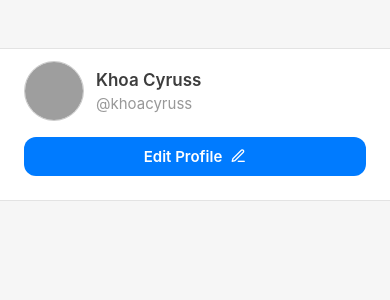
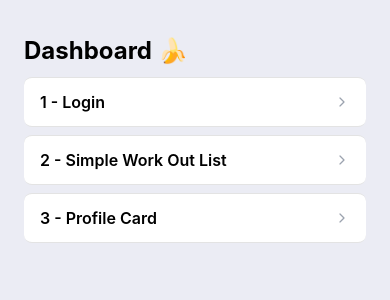
Before and after one commit to dinhdangkhoa0201/withframe-tutorial, a React Native app: screen / in a window 390 px wide. Shown: the top 300 px of the page. Built offline with nearby package versions, Linux system fonts and the light colour scheme; grey boxes are pictures that could not be loaded.

Commit message:
dev: add dashboard screen

```diff
--- a/App.js
+++ b/App.js
@@ -1,9 +1,9 @@
-import ProfileCard2 from "./src/screens/3-profilecard/ProfileCard2";
+import Dashboard from "./src/screens/0-dashboard/Dashboard";
 
 export default function App() {
     return (
         <>
-            <ProfileCard2/>
+            <Dashboard/>
         </>
     );
 }
--- /dev/null
+++ b/src/screens/0-dashboard/Dashboard.js
@@ -0,0 +1,78 @@
+import React from "react";
+import {SafeAreaView, StyleSheet, Text, TouchableOpacity, View} from "react-native";
+import Feather from "react-native-vector-icons/Feather";
+
+const items = [
+    {
+        name: "1 - Login"
+    }, {
+        name: "2 - Simple Work Out List"
+    }, {
+        name: "3 - Profile Card",
+        children: [
+            {name: "Profile Card 1"},
+            {name: "Profile Card 2"}
+        ]
+    }
+]
+
+export default function Dashboard() {
+    return (
+        <SafeAreaView style={{flex: 1, backgroundColor: "#ebecf4"}}>
+            <View style={styles.container}>
+                <Text style={styles.title}>Dashboard 🍌</Text>
+                {
+                    items.map((item, index) => (
+                        <TouchableOpacity
+                            key={index}
+                            onPress={() => {
+                                // Handle navigation to respective screen
+                            }}>
+                            <View style={styles.card}>
+                                <Text style={styles.cardTitle}>{item.name}</Text>
+
+                                <View style={styles.cardAction}>
+                                    <Feather name={"chevron-right"} size={16} color={"#9ca3af"}/>
+                                </View>
+                            </View>
+                        </TouchableOpacity>
+                    ))
+                }
+            </View>
+        </SafeAreaView>
+    )
+}
+
+const styles = StyleSheet.create({
+    container: {
+        flex: 1,
+        padding: 24
+    },
+    title: {
+        fontSize: 24,
+        fontWeight: "700",
+        marginTop: 12,
+        marginBottom: 12
+    },
+    card: {
+        paddingVertical: 14,
+        paddingHorizontal: 16,
+        flexDirection: "row",
+        alignItems: "center",
+        justifyContent: "flex-start",
+        borderTopWidth: 1,
+        borderBottomWidth: 1,
+        borderColor: "#e3e3e3",
+        marginBottom: 8,
+        backgroundColor: "#fff",
+        borderRadius: 8
+    },
+    cardTitle: {
+        fontSize: 16,
+        fontWeight: "600",
+        color: "#000"
+    },
+    cardAction: {
+        marginLeft: "auto"
+    }
+})
```
